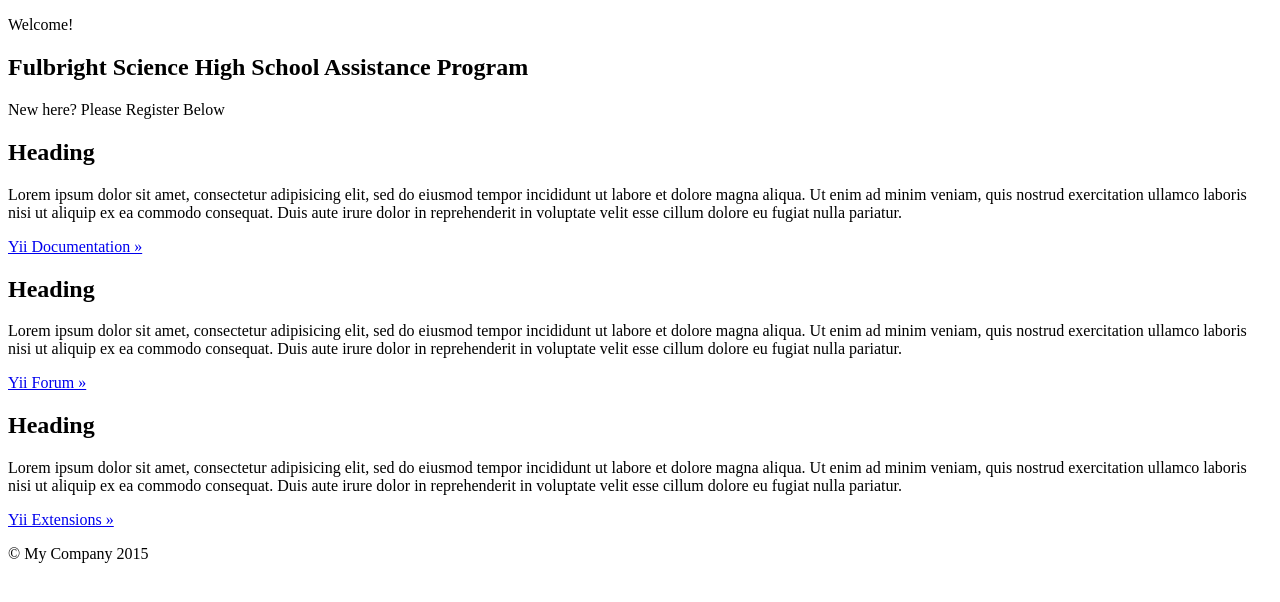
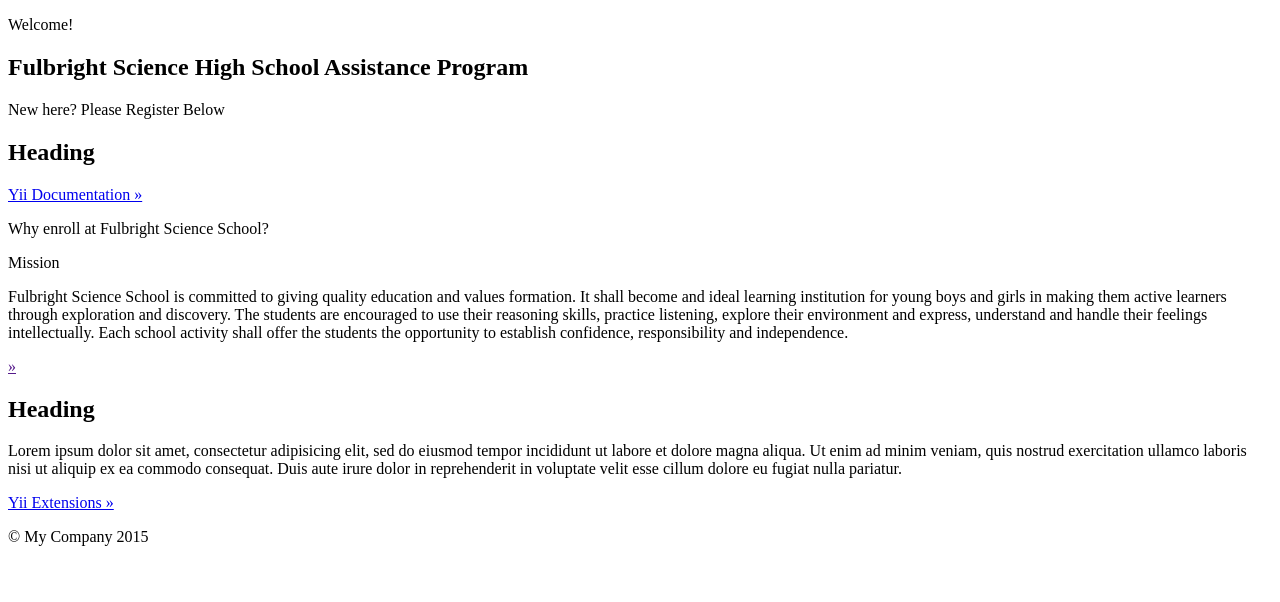
Before and after one commit to joegeneq/apc-softdev-it111-09, a Yii app: template application/fulbright_aps/frontend/views/site/index.php in a window 1280 px wide. Shown: the top 602 px of the page. Run offline with PHP 8.4 and a stand-in for Yii, Linux system fonts and the light colour scheme; the template is opened without the code that fills it, so the values that code supplies are empty; some libraries are stand-ins or nearby versions.

Commit message:
Modifed index.php for the main page.

```diff
--- a/application/fulbright_aps/frontend/views/site/index.php
+++ b/application/fulbright_aps/frontend/views/site/index.php
@@ -19,22 +19,23 @@ $this->title = 'Fulbright Science School System';
             <div class="col-lg-4">
                 <h2>Heading</h2>
 
-                <p>Lorem ipsum dolor sit amet, consectetur adipisicing elit, sed do eiusmod tempor incididunt ut labore et
-                    dolore magna aliqua. Ut enim ad minim veniam, quis nostrud exercitation ullamco laboris nisi ut aliquip
-                    ex ea commodo consequat. Duis aute irure dolor in reprehenderit in voluptate velit esse cillum dolore eu
-                    fugiat nulla pariatur.</p>
+
 
                 <p><a class="btn btn-default" href="http://www.yiiframework.com/doc/">Yii Documentation &raquo;</a></p>
             </div>
             <div class="col-lg-4">
-                <h2>Heading</h2>
+                <p id="WhyEnroll">Why enroll at Fulbright Science School?</p>
+				<p id="Mission">Mission </p>
+                <p>	Fulbright Science School is committed to giving quality education and values
+                	formation. It shall become and ideal learning institution for
+                	young boys and girls in making them active learners through
+                	exploration and discovery. The students are encouraged to use
+                	their reasoning skills, practice listening, explore their
+                	environment and express, understand and handle their feelings
+                	intellectually. Each school activity shall offer the students the
+                	opportunity to establish confidence, responsibility and independence. </p>
 
-                <p>Lorem ipsum dolor sit amet, consectetur adipisicing elit, sed do eiusmod tempor incididunt ut labore et
-                    dolore magna aliqua. Ut enim ad minim veniam, quis nostrud exercitation ullamco laboris nisi ut aliquip
-                    ex ea commodo consequat. Duis aute irure dolor in reprehenderit in voluptate velit esse cillum dolore eu
-                    fugiat nulla pariatur.</p>
-
-                <p><a class="btn btn-default" href="http://www.yiiframework.com/forum/">Yii Forum &raquo;</a></p>
+                <p><a class="btn btn-default" href=""> &raquo;</a></p>
             </div>
             <div class="col-lg-4">
                 <h2>Heading</h2>
```
